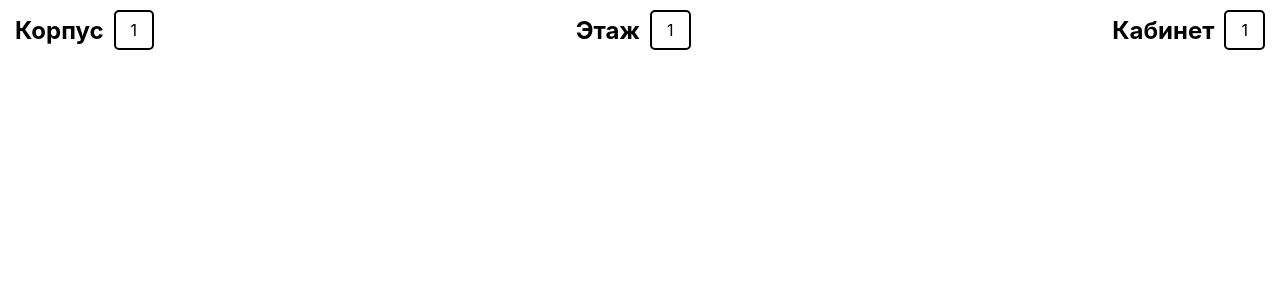
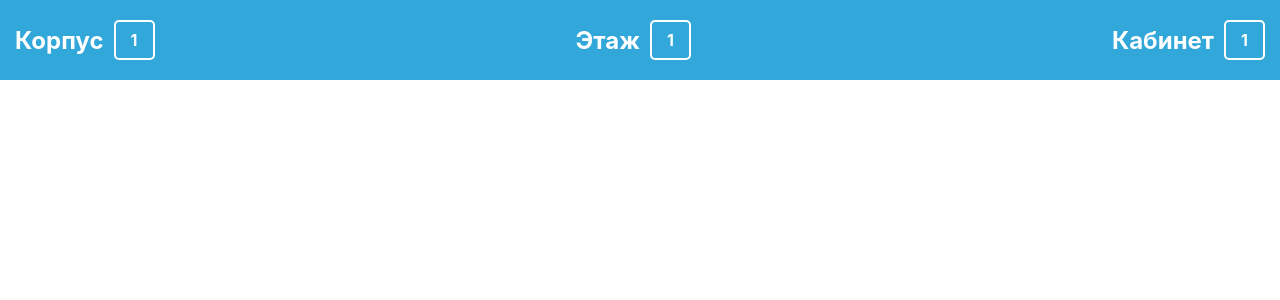
Before and after one commit to AlabamaWebp/Margui, a React (Create React App) app: page / in a window 1280 px wide. Shown: the top 300 px of the page. Built offline with nearby package versions, Linux system fonts and the light colour scheme.

Commit message:
Раскрасил в стиле маргу

```diff
--- a/src/components/header/header.scss
+++ b/src/components/header/header.scss
@@ -1,9 +1,13 @@
+@import "../../style/vars.scss";
 .mainHeader {
-    height: 60px;
+    height: 80px;
     width: 100%;
     display: flex;
     padding: 5px 15px;
     justify-content: space-between;
+    // border-bottom: 2px dotted black;
+    background-color: $main;
+    color: white;
 }
 .hover {
     display: flex;
--- a/src/components/hover-container/hoverContainer.scss
+++ b/src/components/hover-container/hoverContainer.scss
@@ -1,10 +1,11 @@
+@import "../../style/vars.scss";
 .hovverTemplate {
     position: relative;
 }
 .hoverContainer {
     display: flex;
     border-radius: 5px;
-    border: 2px solid black;
+    border: 2px solid $back;
     position: relative;
     // width: 100px;
     padding: 8px 15px;
@@ -18,6 +19,7 @@
             pointer-events: all !important;
         }
     }
+    font-weight: bold;
 }
 .hoverMenu {
     display: flex;
@@ -33,7 +35,7 @@
     left: 0;
     right: 0;
     transition: .2s;
-    background-color: #fff;
+    background-color: $back;
     &:hover {
         opacity: 1 !important;
         pointer-events: all !important;
@@ -49,11 +51,12 @@
         width: 100%;
         height: 100%;
         padding: 7px 15px;
-        border: 1px solid black;
+        border: 2px solid $main;
         // border-top: none;
         cursor: pointer;
         user-select: none;
-        background-color: #fff;
+        background-color: $back;
+        color: $main;
         transition: all .3s;
         &:hover {
             border-radius: 5px;
--- a/src/index.scss
+++ b/src/index.scss
@@ -8,6 +8,7 @@ body {
     sans-serif;
   -webkit-font-smoothing: antialiased;
   -moz-osx-font-smoothing: grayscale;
+
 }
 code {
   font-family: source-code-pro, Menlo, Monaco, Consolas, 'Courier New',
--- /dev/null
+++ b/src/style/vars.scss
@@ -0,0 +1,2 @@
+$back: white;
+$main: #31a7da;
```
